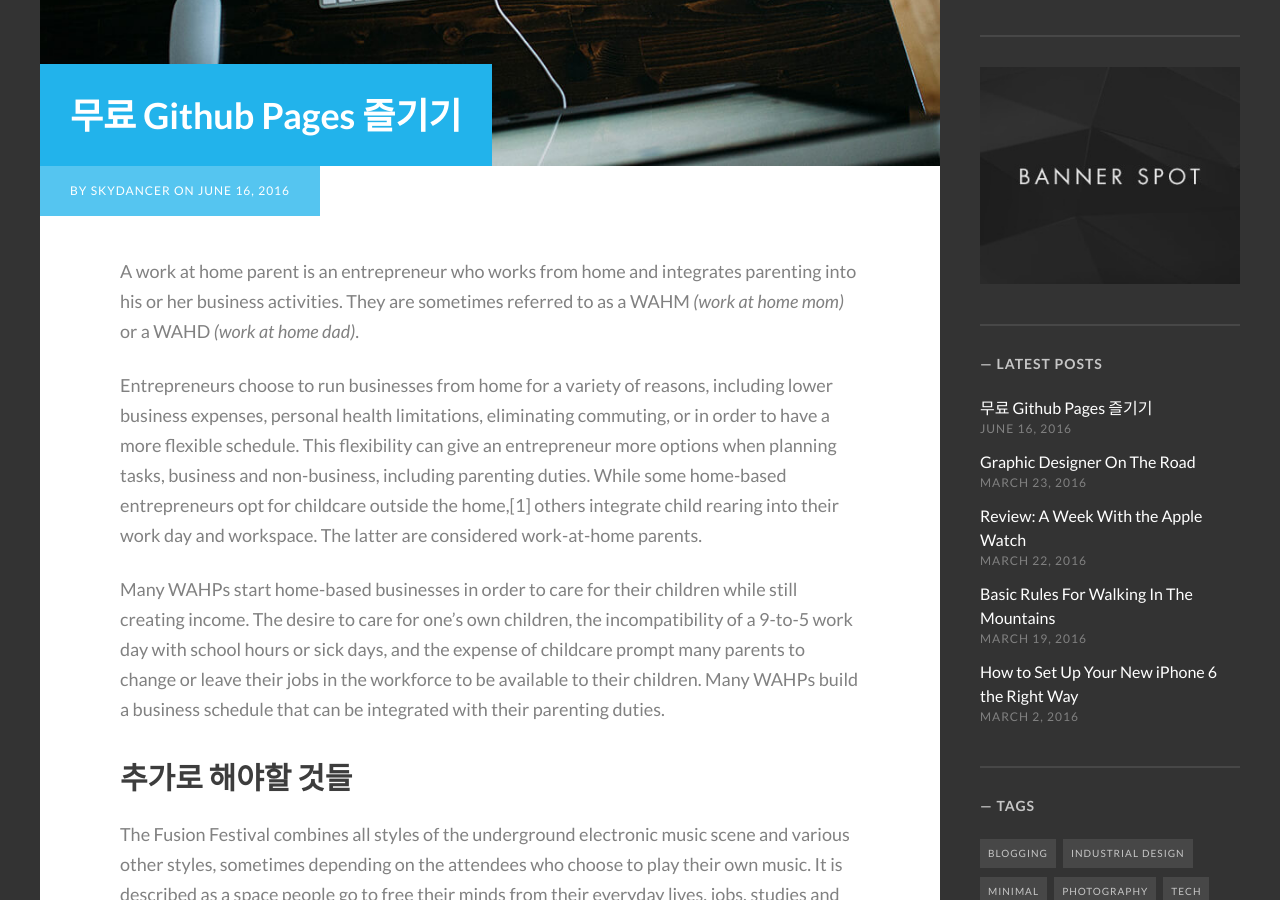
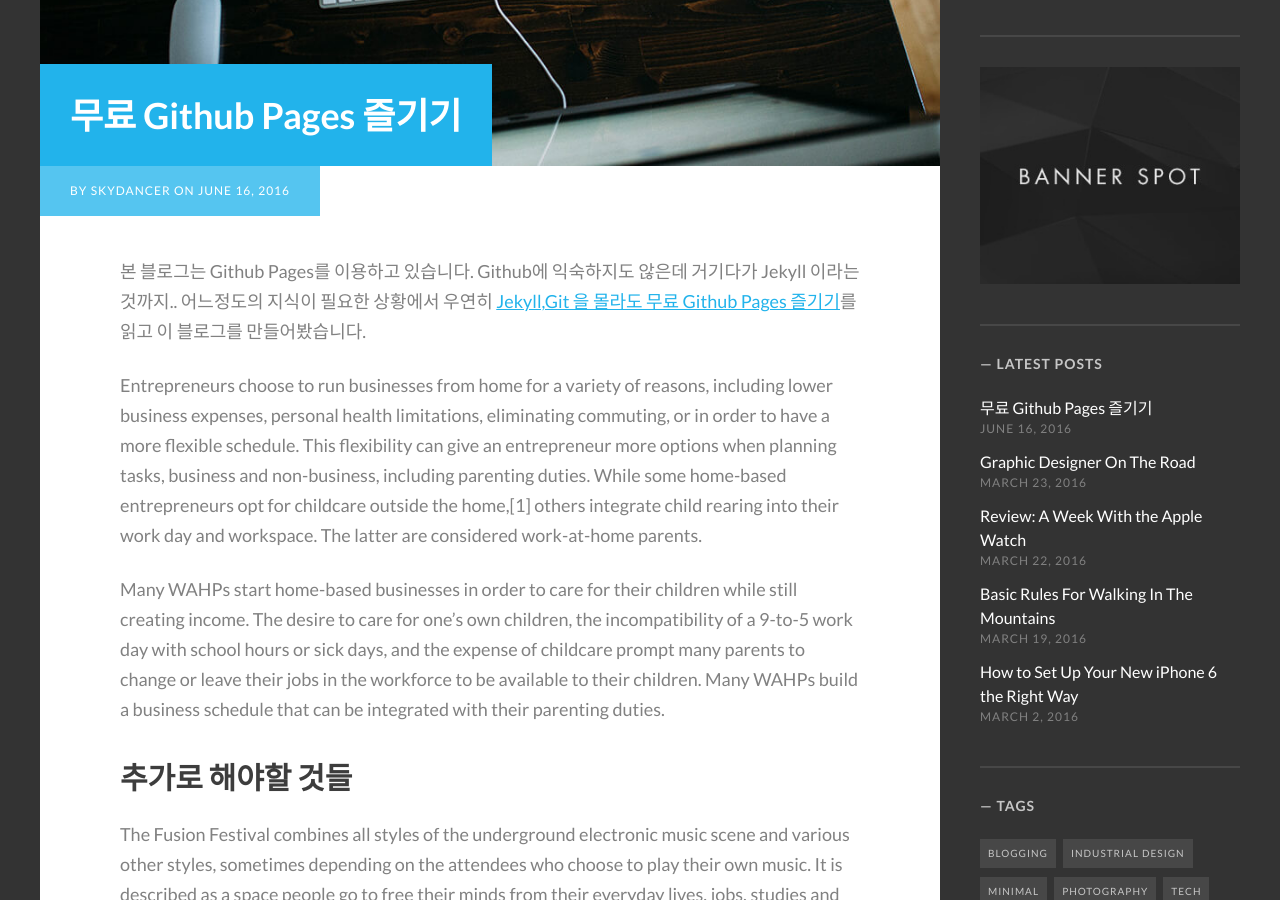
Before and after one commit to morgul71/morgul71.github.io, a Jekyll site: the page built from _posts/2016-06-16-무료 Github Pages 즐기기.md, in a window 1280 px wide and 900 px high, scrolled down 677 px. Built offline with Jekyll 4.4.1, drawn with Linux system fonts in a browser that asks for light colours; some web fonts are replaced.

Commit message:
Update 2016-06-16-무료 Github Pages 즐기기.md

```diff
--- a/_posts/2016-06-16-무료 Github Pages 즐기기.md
+++ b/_posts/2016-06-16-무료 Github Pages 즐기기.md
@@ -6,7 +6,9 @@
 tags: [tips, work]
 ---
 
-A work at home parent is an entrepreneur who works from home and integrates parenting into his or her business activities. They are sometimes referred to as a WAHM *(work at home mom)* or a WAHD *(work at home dad)*.
+본 블로그는 Github Pages를 이용하고 있습니다. Github에 익숙하지도 않은데 거기다가 Jekyll 이라는 것까지.. 어느정도의 지식이 필요한 상황에서 우연히 [Jekyll,Git 을 몰라도 무료 Github Pages 즐기기](http://ilmol.com/2015/01/Jekyll,Git-%EC%9D%84-%EB%AA%B0%EB%9D%BC%EB%8F%84-%EB%AC%B4%EB%A3%8C-Github-Pages-%EC%A6%90%EA%B8%B0%EA%B8%B0.html)를 읽고 이 블로그를 만들어봤습니다.
+
+
 
 Entrepreneurs choose to run businesses from home for a variety of reasons, including lower business expenses, personal health limitations, eliminating commuting, or in order to have a more flexible schedule. This flexibility can give an entrepreneur more options when planning tasks, business and non-business, including parenting duties. While some home-based entrepreneurs opt for childcare outside the home,[1] others integrate child rearing into their work day and workspace. The latter are considered work-at-home parents.
 
```
